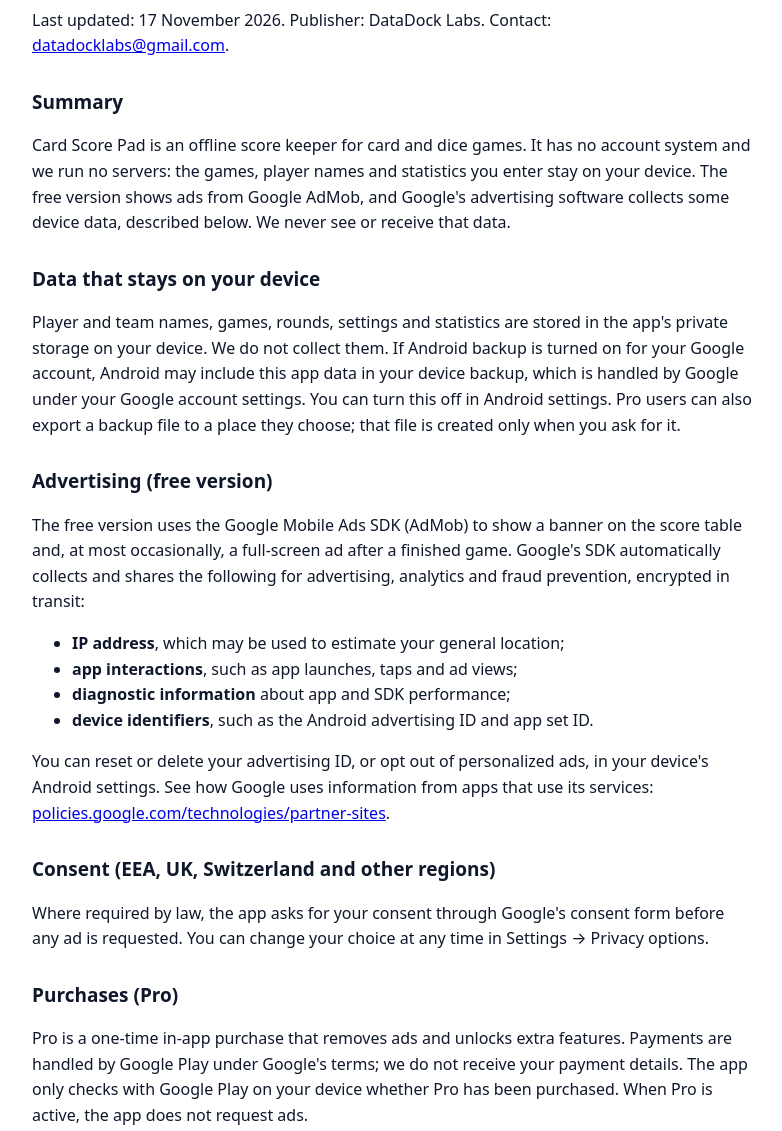
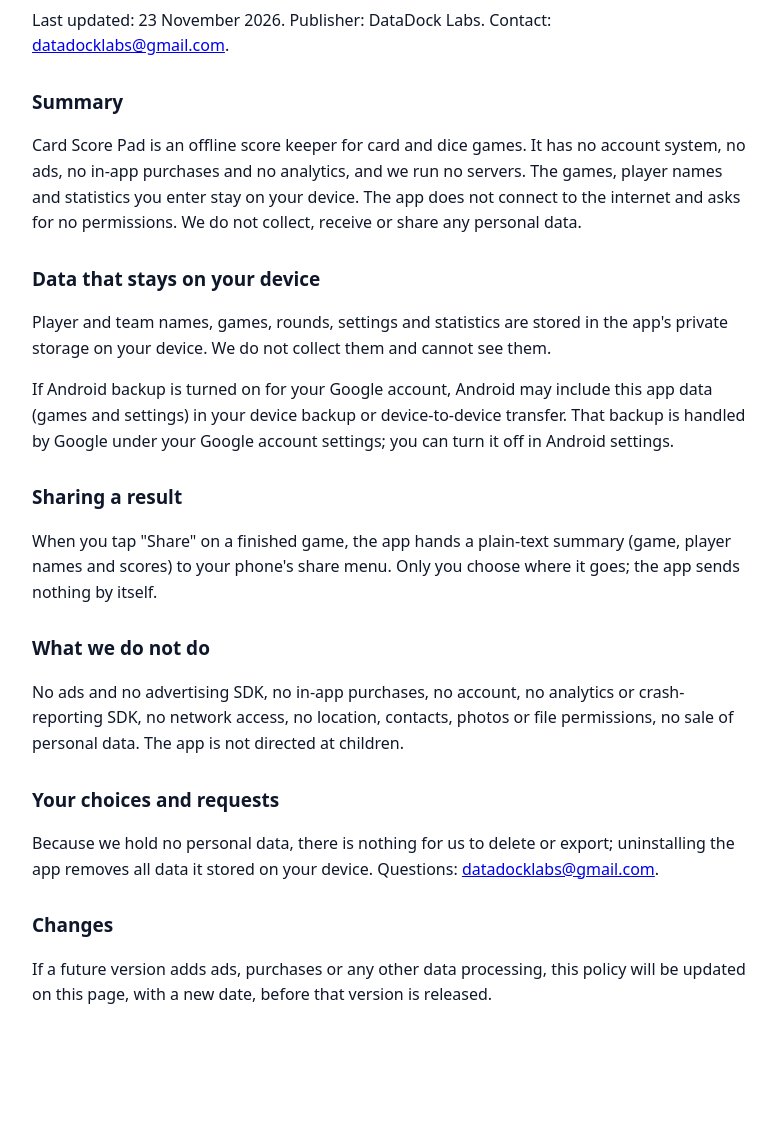
Before and after one commit to datadock-labs/datadock-labs.github.io, a plain HTML site: page privacy/card-score-pad.html in a window 1280 px wide. Shown: the part 140-1271 px from the top of the page, without its empty margins (248-1030 px from the left). After the commit the page ends 1188 px from the top, so only its background shows below. Drawn offline with Linux system fonts and the light colour scheme.

Commit message:
Card Score Pad privacy policy: free build (no ads, no purchases, no network)

```diff
--- a/privacy/card-score-pad.html
+++ b/privacy/card-score-pad.html
@@ -5,36 +5,24 @@
 <style>body{max-width:720px;margin:40px auto;padding:0 20px;font:16px/1.6 system-ui,-apple-system,"Segoe UI",sans-serif;color:#0f172a}h1{font-size:28px}h2{font-size:19px;margin-top:28px}</style></head>
 <body><p><a href="/">&larr; DataDock Labs</a></p>
 <h1>Card Score Pad – Privacy Policy</h1>
-<p>Last updated: 17 November 2026. Publisher: DataDock Labs. Contact: <a href="mailto:datadocklabs@gmail.com">datadocklabs@gmail.com</a>.</p>
+<p>Last updated: 23 November 2026. Publisher: DataDock Labs. Contact: <a href="mailto:datadocklabs@gmail.com">datadocklabs@gmail.com</a>.</p>
 
 <h2>Summary</h2>
-<p>Card Score Pad is an offline score keeper for card and dice games. It has no account system and we run no servers: the games, player names and statistics you enter stay on your device. The free version shows ads from Google AdMob, and Google's advertising software collects some device data, described below. We never see or receive that data.</p>
+<p>Card Score Pad is an offline score keeper for card and dice games. It has no account system, no ads, no in-app purchases and no analytics, and we run no servers. The games, player names and statistics you enter stay on your device. The app does not connect to the internet and asks for no permissions. We do not collect, receive or share any personal data.</p>
 
 <h2>Data that stays on your device</h2>
-<p>Player and team names, games, rounds, settings and statistics are stored in the app's private storage on your device. We do not collect them. If Android backup is turned on for your Google account, Android may include this app data in your device backup, which is handled by Google under your Google account settings. You can turn this off in Android settings. Pro users can also export a backup file to a place they choose; that file is created only when you ask for it.</p>
+<p>Player and team names, games, rounds, settings and statistics are stored in the app's private storage on your device. We do not collect them and cannot see them.</p>
+<p>If Android backup is turned on for your Google account, Android may include this app data (games and settings) in your device backup or device-to-device transfer. That backup is handled by Google under your Google account settings; you can turn it off in Android settings.</p>
 
-<h2>Advertising (free version)</h2>
-<p>The free version uses the Google Mobile Ads SDK (AdMob) to show a banner on the score table and, at most occasionally, a full-screen ad after a finished game. Google's SDK automatically collects and shares the following for advertising, analytics and fraud prevention, encrypted in transit:</p>
-<ul>
-<li><b>IP address</b>, which may be used to estimate your general location;</li>
-<li><b>app interactions</b>, such as app launches, taps and ad views;</li>
-<li><b>diagnostic information</b> about app and SDK performance;</li>
-<li><b>device identifiers</b>, such as the Android advertising ID and app set ID.</li>
-</ul>
-<p>You can reset or delete your advertising ID, or opt out of personalized ads, in your device's Android settings. See how Google uses information from apps that use its services: <a href="https://policies.google.com/technologies/partner-sites">policies.google.com/technologies/partner-sites</a>.</p>
-
-<h2>Consent (EEA, UK, Switzerland and other regions)</h2>
-<p>Where required by law, the app asks for your consent through Google's consent form before any ad is requested. You can change your choice at any time in Settings &rarr; Privacy options.</p>
-
-<h2>Purchases (Pro)</h2>
-<p>Pro is a one-time in-app purchase that removes ads and unlocks extra features. Payments are handled by Google Play under Google's terms; we do not receive your payment details. The app only checks with Google Play on your device whether Pro has been purchased. When Pro is active, the app does not request ads.</p>
+<h2>Sharing a result</h2>
+<p>When you tap "Share" on a finished game, the app hands a plain-text summary (game, player names and scores) to your phone's share menu. Only you choose where it goes; the app sends nothing by itself.</p>
 
 <h2>What we do not do</h2>
-<p>No account, no analytics or crash-reporting SDK of our own, no location permission, no access to contacts, photos or files, no sale of personal data. The app is not directed at children.</p>
+<p>No ads and no advertising SDK, no in-app purchases, no account, no analytics or crash-reporting SDK, no network access, no location, contacts, photos or file permissions, no sale of personal data. The app is not directed at children.</p>
 
 <h2>Your choices and requests</h2>
-<p>Because we hold no personal data on servers, there is nothing for us to delete or export; uninstalling the app removes all data stored by it on your device. For data collected by Google's advertising SDK, use the Android ad settings above or Google's own tools. Questions: <a href="mailto:datadocklabs@gmail.com">datadocklabs@gmail.com</a>.</p>
+<p>Because we hold no personal data, there is nothing for us to delete or export; uninstalling the app removes all data it stored on your device. Questions: <a href="mailto:datadocklabs@gmail.com">datadocklabs@gmail.com</a>.</p>
 
 <h2>Changes</h2>
-<p>If this policy changes, the new version will be published on this page with a new date.</p>
+<p>If a future version adds ads, purchases or any other data processing, this policy will be updated on this page, with a new date, before that version is released.</p>
 </body></html>
```
